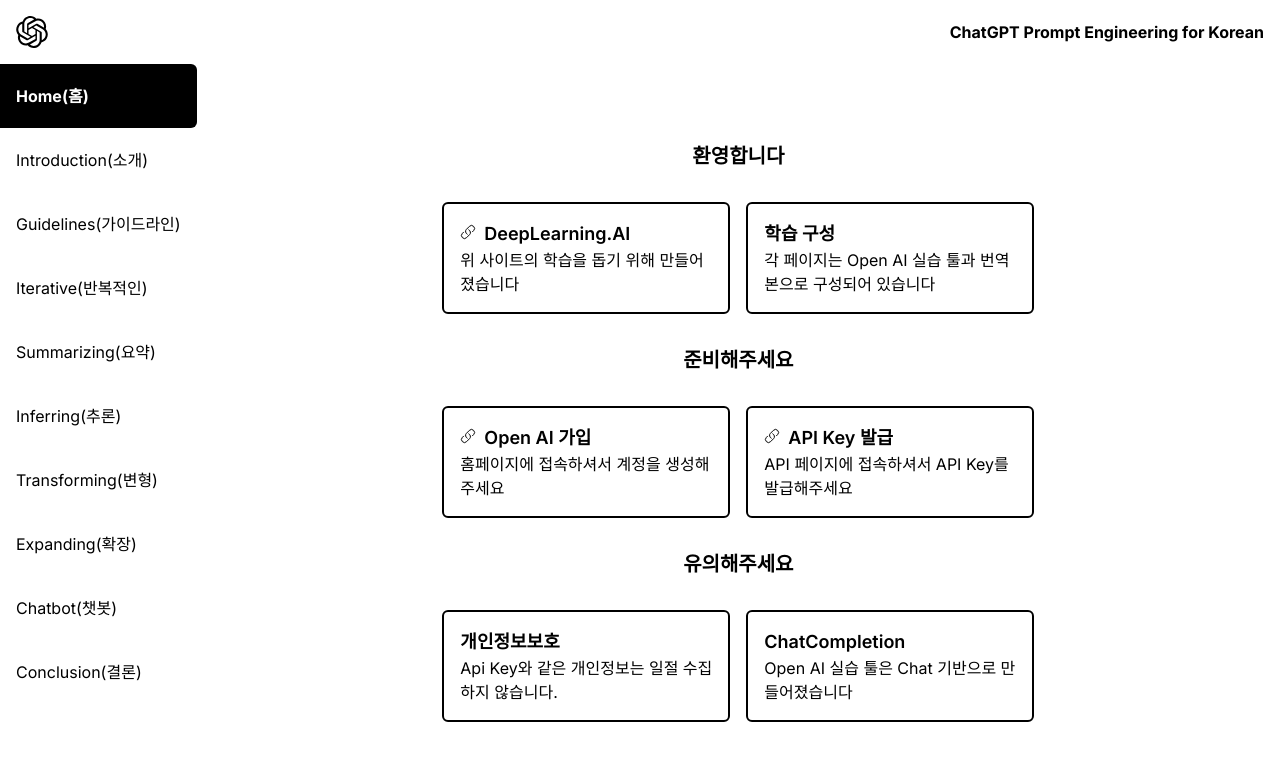
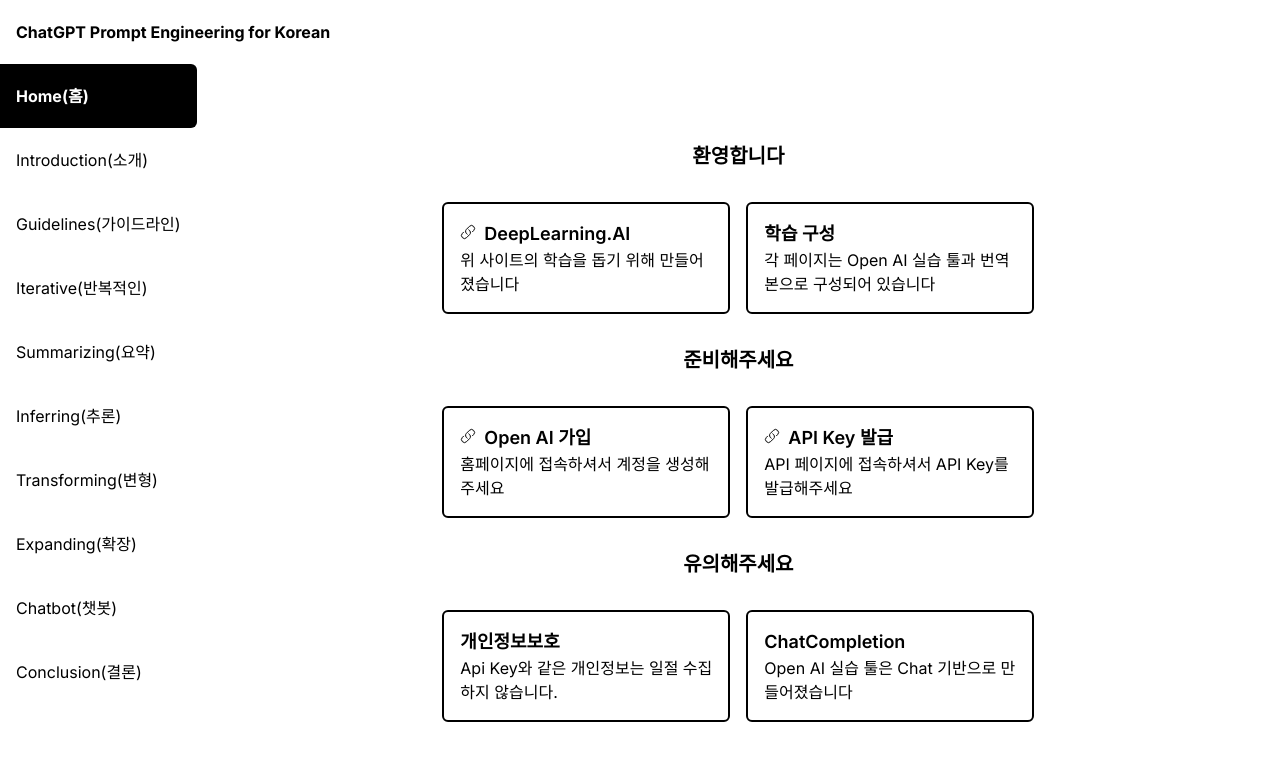
Before and after one commit to junotb/ChatGPT-Prompt-Engineering-for-Korean, a Next.js app: page / in a window 1280 px wide. Shown: the top 760 px of the page. Built offline with nearby package versions, Linux system fonts and the light colour scheme.

Commit message:
draw layouts

```diff
--- a/components/Header.tsx
+++ b/components/Header.tsx
@@ -2,12 +2,7 @@
 
 const Header = () => {
   return (
-    <div className="flex justify-between px-2 landscape:px-4 min-h-[4rem] bg-[rgb(var(--background-rgb))] items-center">
-      <Link
-        href="https://learn.deeplearning.ai/"
-        target="_blank"
-        className="w-8 h-8 bg-contain bg-no-repeat bg-[url('/openai-logomark.svg')] dark:bg-[url('/openai-white-logomark.svg')]"
-      ></Link>
+    <div className="flex justify-start px-2 landscape:px-4 min-h-[4rem] bg-[rgb(var(--background-rgb))] items-center">
       <Link
         href={"/"}
       ><strong>ChatGPT Prompt Engineering for Korean</strong></Link>
```
